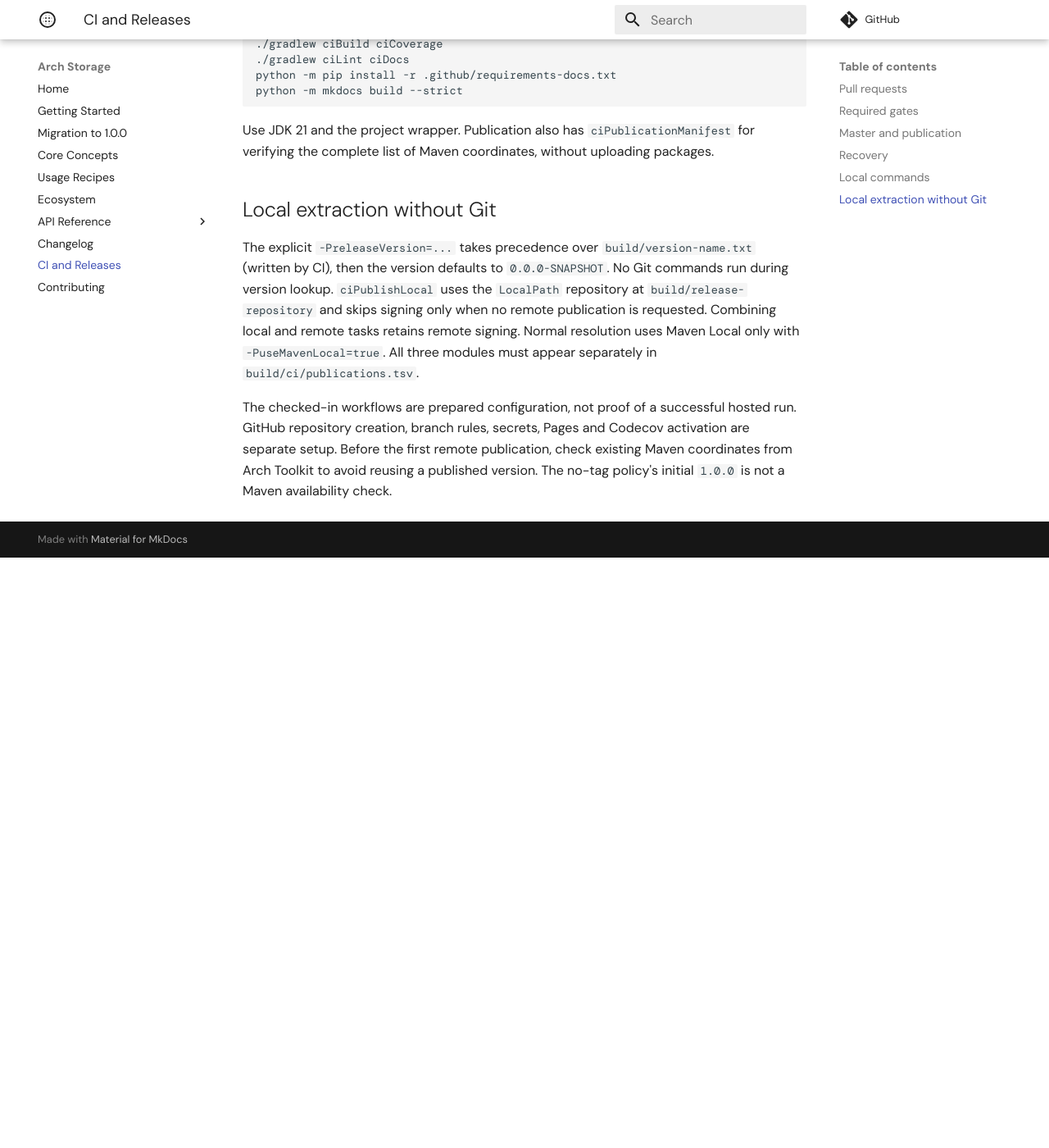
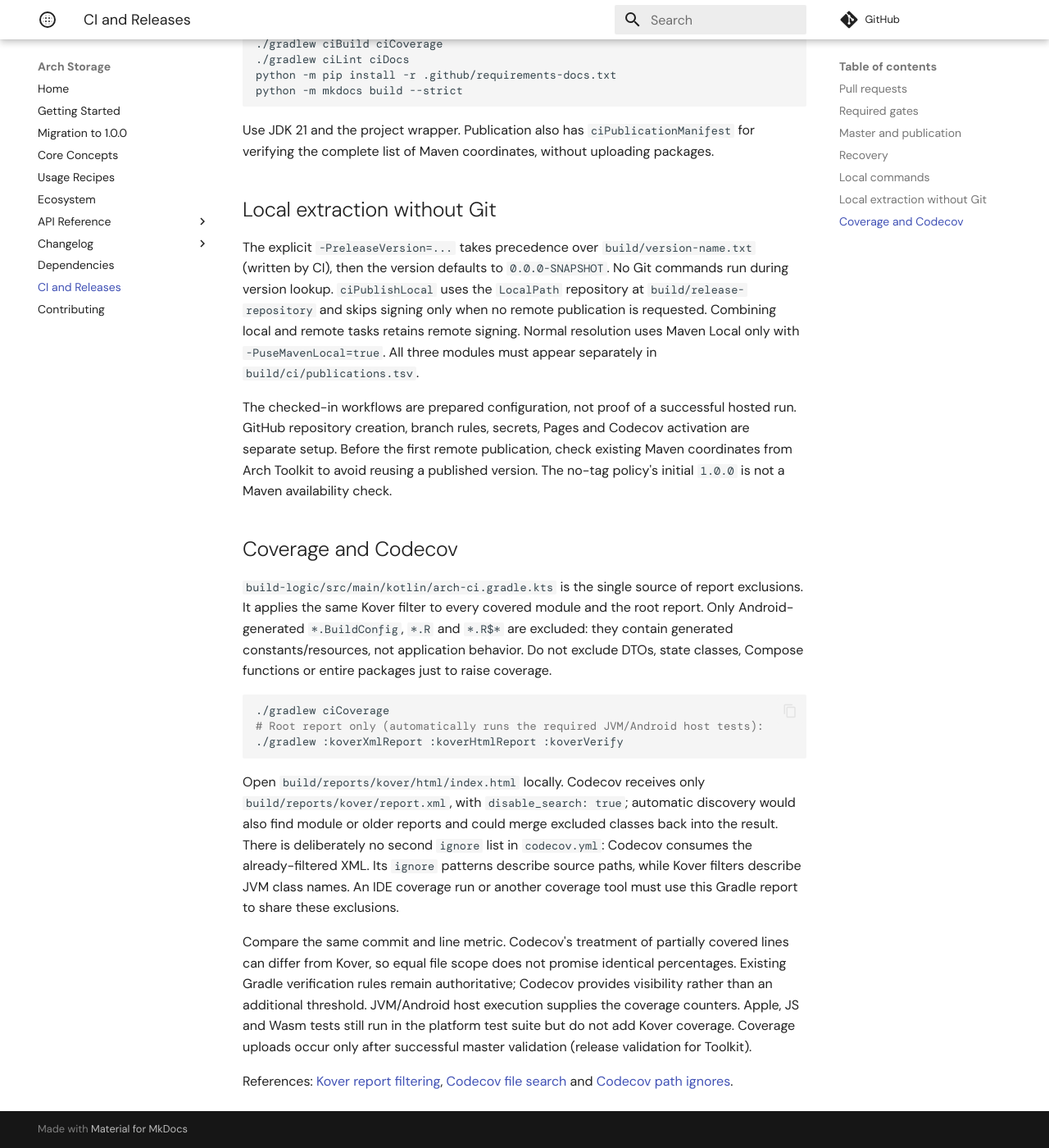
Before and after one commit to matheus-corregiari/arch-storage, an MkDocs documentation site: the page built from docs/ci.md, in a window 1280 px wide and 1400 px high, scrolled down 2599 px. Shown: the whole window at 82% size. Built offline with MkDocs 1.6.1 and Material for MkDocs 9.7.7, drawn with Linux system fonts in a browser that asks for light colours; some web fonts are replaced; comment, search, counter and statistics services are not loaded; before the commit the page ends 3279 px from its top, so only the background shows below that.

Commit message:
docs: prepare 1.0.1 release notes and dependency guide

````diff
--- a/docs/ci.md
+++ b/docs/ci.md
@@ -103,3 +103,34 @@
 GitHub repository creation, branch rules, secrets, Pages and Codecov activation are separate setup.
 Before the first remote publication, check existing Maven coordinates from Arch Toolkit to avoid
 reusing a published version. The no-tag policy's initial `1.0.0` is not a Maven availability check.
+
+## Coverage and Codecov
+
+`build-logic/src/main/kotlin/arch-ci.gradle.kts` is the single source of report exclusions. It applies the same Kover filter
+to every covered module and the root report. Only Android-generated `*.BuildConfig`, `*.R`
+and `*.R$*` are excluded: they contain generated constants/resources, not application behavior.
+Do not exclude DTOs, state classes, Compose functions or entire packages just to raise coverage.
+
+```sh
+./gradlew ciCoverage
+# Root report only (automatically runs the required JVM/Android host tests):
+./gradlew :koverXmlReport :koverHtmlReport :koverVerify
+```
+
+Open `build/reports/kover/html/index.html` locally. Codecov receives only
+`build/reports/kover/report.xml`, with `disable_search: true`; automatic discovery would also find
+module or older reports and could merge excluded classes back into the result.
+There is deliberately no second `ignore` list in `codecov.yml`: Codecov consumes the already-filtered
+XML. Its `ignore` patterns describe source paths, while Kover filters describe JVM class names.
+An IDE coverage run or another coverage tool must use this Gradle report to share these exclusions.
+
+Compare the same commit and line metric. Codecov's treatment of partially covered lines can differ
+from Kover, so equal file scope does not promise identical percentages. Existing Gradle verification
+rules remain authoritative; Codecov provides visibility rather than an additional threshold.
+JVM/Android host execution supplies the coverage counters. Apple, JS and Wasm tests still run in
+the platform test suite but do not add Kover coverage. Coverage uploads occur only after successful
+master validation (release validation for Toolkit).
+
+References: [Kover report filtering](https://kotlin.github.io/kotlinx-kover/gradle-plugin/#filtering-reports),
+[Codecov file search](https://docs.codecov.com/docs/file-search) and
+[Codecov path ignores](https://docs.codecov.com/docs/ignoring-paths).
--- a/mkdocs.yml
+++ b/mkdocs.yml
@@ -42,6 +42,10 @@
       - Core: api/storage-core/index.html
       - Memory: api/storage-memory/index.html
       - DataStore: api/storage-datastore/index.html
-  - Changelog: changelog/index.md
+  - Changelog:
+      - Overview: changelog/index.md
+      - "1.0.1": changelog/1.0.1.md
+      - "1.0.0": changelog/1.0.0.md
+  - Dependencies: dependencies.md
   - CI and Releases: ci.md
   - Contributing: contributing.md
````
Also changed, not shown: README.md (+5 -0 lines), RELEASE_NOTES.md (added, +26 -0 lines), docs/changelog/1.0.0.md (added, +29 -0 lines), docs/changelog/1.0.1.md (added, +26 -0 lines), docs/changelog/index.md (+4 -26 lines), docs/dependencies.md (added, +33 -0 lines), 1 other file.
